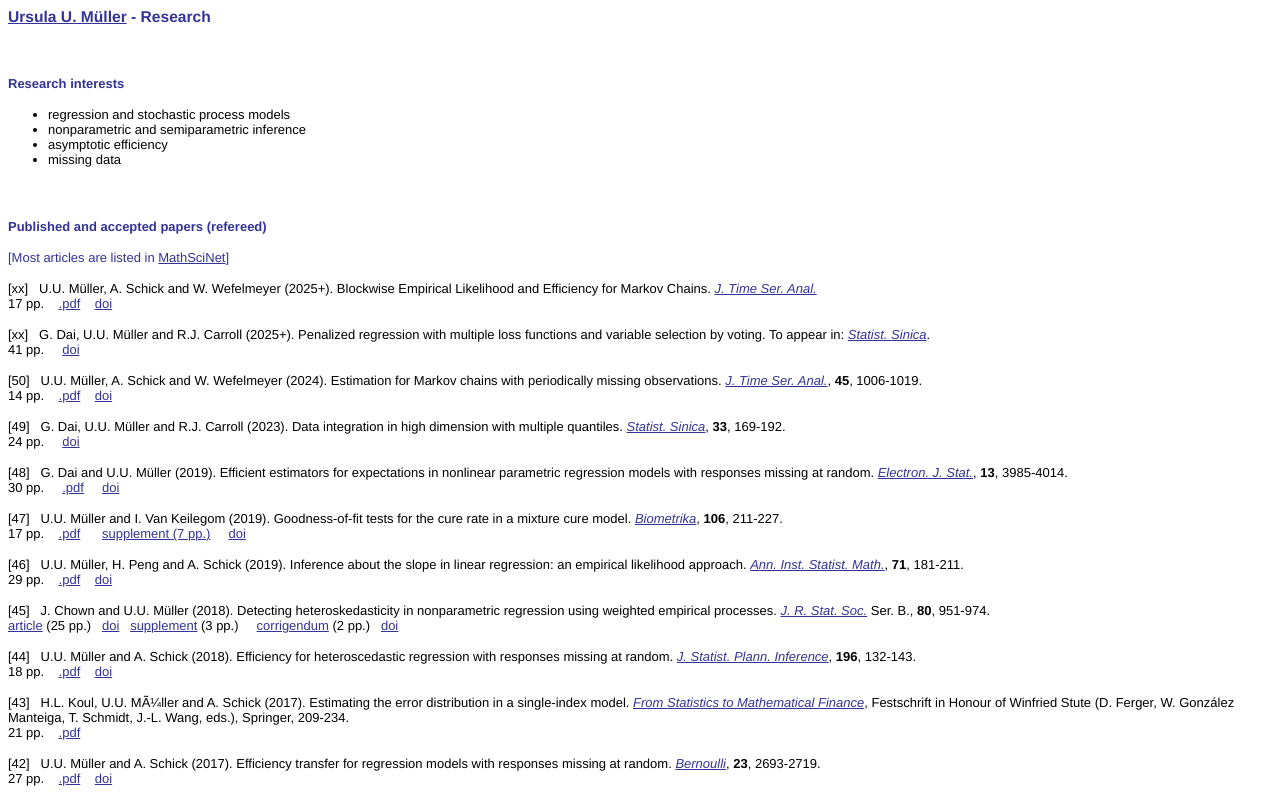
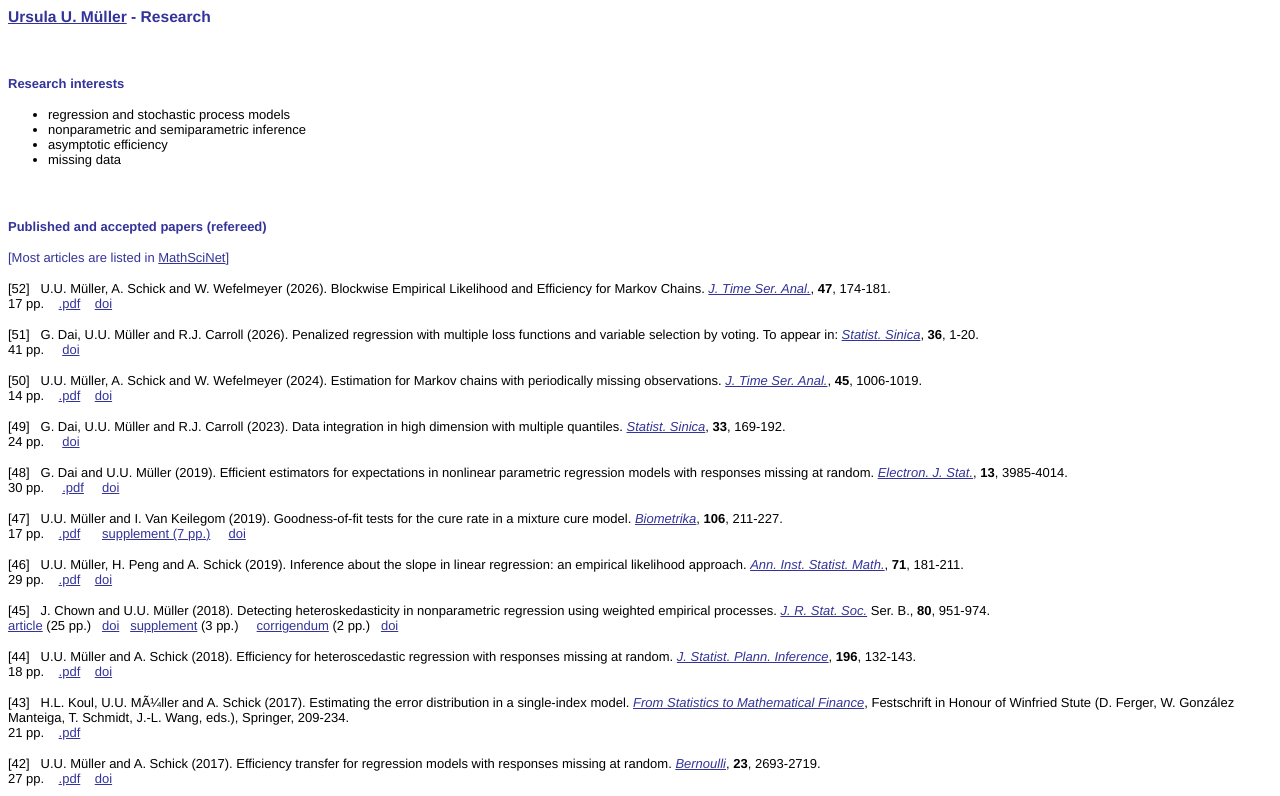
Before and after one commit to uumueller/uumueller.github.io, a plain HTML site: page research/index.html in a window 1280 px wide. Shown: the top 796 px of the page. Drawn offline with Linux system fonts and the light colour scheme.

Commit message:
Update index.html

```diff
--- a/research/index.html
+++ b/research/index.html
@@ -59,12 +59,12 @@ Published and accepted papers (refereed)</b>
 
 <p><font face="Helvetica, Arial, sans-serif"><font color="#000000"><font
  size="-1">
-[xx] &nbsp;
-U.U. M&uuml;ller, A. Schick and W. Wefelmeyer (2025+).
+[52] &nbsp;
+U.U. M&uuml;ller, A. Schick and W. Wefelmeyer (2026).
 Blockwise Empirical Likelihood and Efficiency for Markov Chains.
 <a
  href="https://onlinelibrary.wiley.com/doi/epdf/10.1111/jtsa.12825">
-<i>J. Time Ser. Anal.</i></a>
+<i>J. Time Ser. Anal.</i></a>, <b>47</b>, 174-181.
 <br>
 17 pp.&nbsp; &nbsp; <a href="block-rev-final.pdf">.pdf</a>
 &nbsp;&nbsp;
@@ -74,12 +74,12 @@ Blockwise Empirical Likelihood and Efficiency for Markov Chains.
 
 <p><font face="Helvetica, Arial, sans-serif"><font color="#000000"><font
  size="-1">
-[xx] &nbsp;
-G. Dai, U.U. M&uuml;ller and R.J. Carroll (2025+).
+[51] &nbsp;
+G. Dai, U.U. M&uuml;ller and R.J. Carroll (2026).
 Penalized regression with multiple loss functions and variable selection by voting.
 To appear in:
 <a href="http://www3.stat.sinica.edu.tw/statistica/">
-<i>Statist. Sinica</i></a>.
+<i>Statist. Sinica</i></a>, <b>36</b>, 1-20.
 <br>
 41  pp. &nbsp; &nbsp;
 <a href="https://doi.org/10.5705/ss.202022.0391">doi</a>
```
